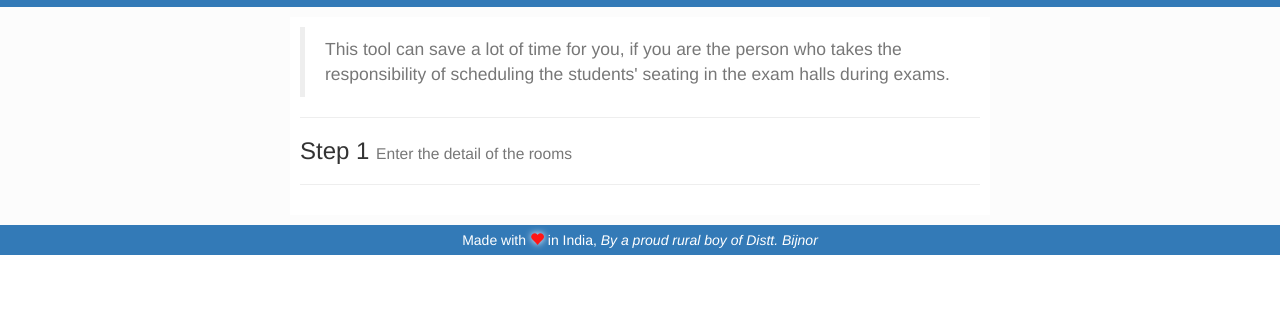
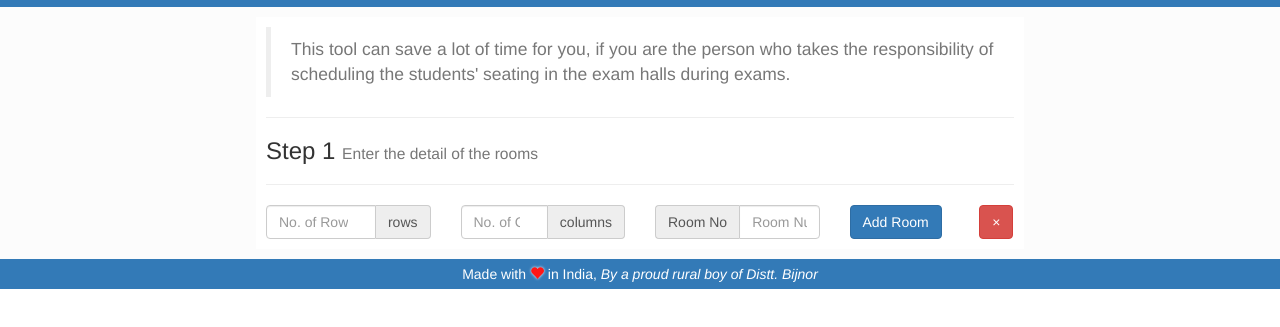
Before and after one commit to ShivamS136/examSeatPlanner, a plain HTML site: page index.html in a window 1280 px wide. Shown: the part 63-390 px from the top of the page. Drawn offline with nearby package versions, Linux system fonts and the light colour scheme.

Commit message:
Added Basic Room Selection Form

```diff
--- a/assets/css/style.css
+++ b/assets/css/style.css
@@ -2,5 +2,5 @@ header{overflow: auto;padding-left: 10px}
 section{background-color:#fcfcfc; padding: 10px}
 footer{height: 30px;}
 footer>div{line-height: 30px;}
-.section-center{background-color: #fff;max-width:700px;margin: auto;padding: 10px;}
-.text-shadow-white{color: #ff1616;text-shadow: 0px 0px 7px white;}
+.section-center{background-color: #fff;max-width:768px;margin: auto;padding: 10px;}
+.text-shadow-white{color: #ff1616;text-shadow: 0px 0px 3px white;}
--- a/index.html
+++ b/index.html
@@ -19,7 +19,37 @@
 				<hr>
 				<h3>Step 1 <small>Enter the detail of the rooms</small></h3>
 				<hr>
+				<div id="roomDetail">
+					<div class="form-inline">
+						<div class="row">
+							<div class=" col-xs-6 col-sm-3">
+								<div class="input-group">
+									<input type="number" class="form-control room_rows" data-row-num="1" placeholder="No. of Rows">
+									<div class="input-group-addon">rows</div>
+								</div>
+							</div>
+							<div class=" col-xs-6 col-sm-3">
+								<div class="input-group">
+									<input type="number" class="form-control room_cols" data-row-num="1" placeholder="No. of Columns">
+									<div class="input-group-addon">columns</div>
+								</div>
+							</div>
+							<div class=" col-xs-6 col-sm-3">
+								<div class="input-group">
+									<div class="input-group-addon">Room No</div>
+									<input type="text" class="form-control room_no" data-row-num="1" placeholder="Room Number" title="Default is 1,2,3...">
+								</div>
+							</div>
+							<div class="col-xs-3 col-sm-2">
+								<button class="btn btn-primary">Add Room</button>
+							</div>
+							<div class="col-xs-3 col-sm-1">
+								<button type="button" class="btn btn-danger">&times;</button>
+							</div>
+						</div>
 
+					</div>
+				</div>
 			</div>
 		</section>
 		<footer class="bg-primary">
```
